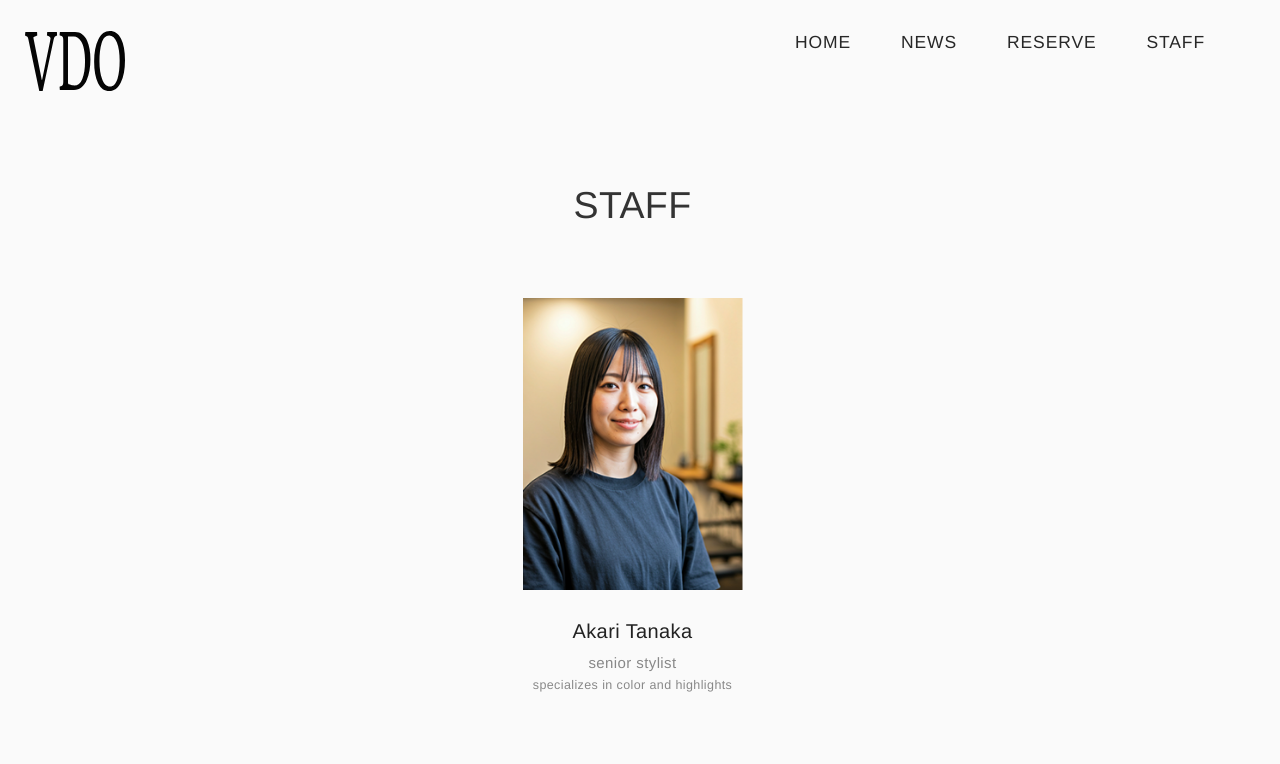
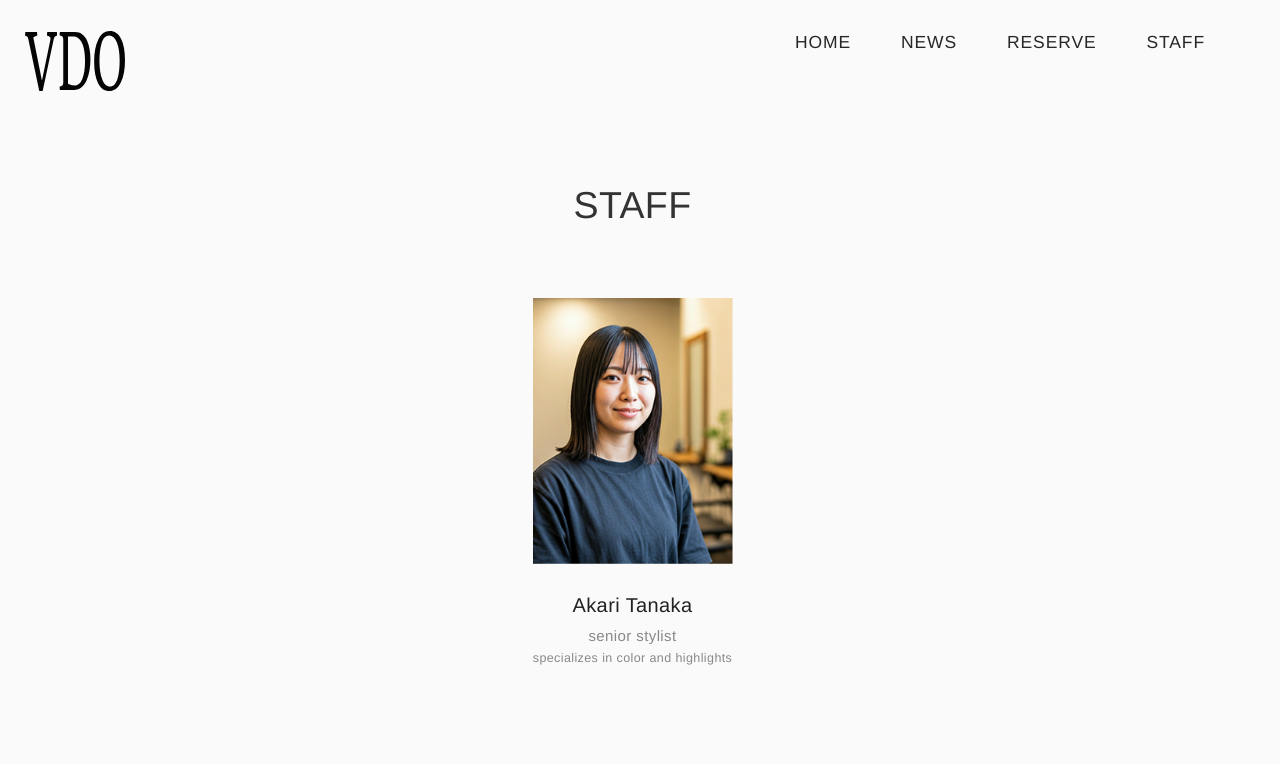
Before and after one commit to koma104/hairsalon-vdo, a Next.js app: page /staff in a window 1280 px wide. Shown: the top 764 px of the page. Built offline with nearby package versions, Linux system fonts and the light colour scheme; a web font is replaced by a local one.

Commit message:
fix: PC スタッフ画像サイズ変更

```diff
--- a/src/app/staff/staff.module.css
+++ b/src/app/staff/staff.module.css
@@ -19,7 +19,7 @@
   position: relative;
 
   @media (min-width: 768px) {
-    width: 11rem;
+    width: 10rem;
   }
 }
 
```
